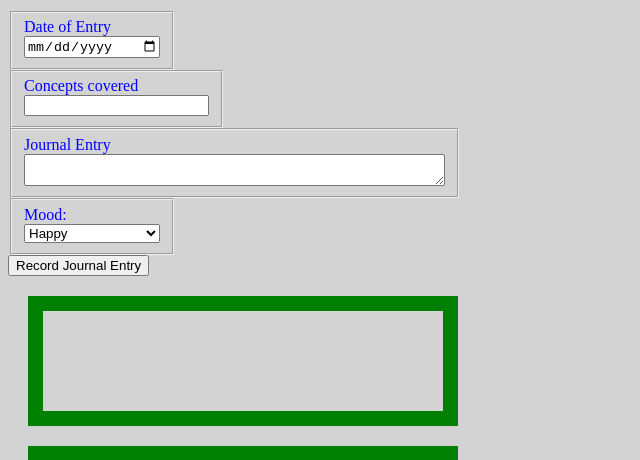
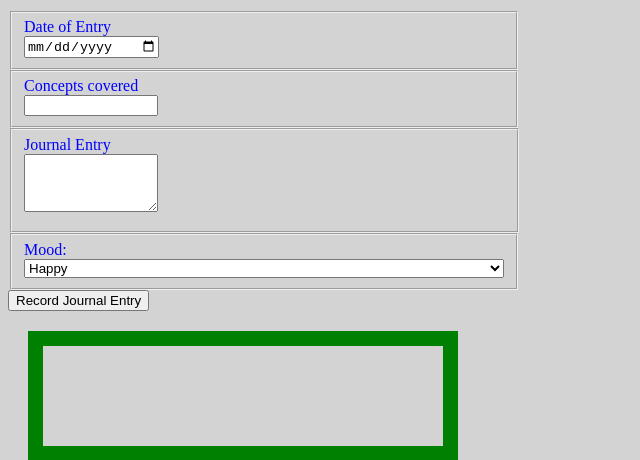
Before and after one commit to Cwelshofer/Daily-Journal, a plain HTML site: page index.html in a window 1280 px wide. Shown: the part 265-725 px from the top of the page, without its empty margins (0-640 px from the left). Drawn offline with Linux system fonts and the light colour scheme.

Commit message:
4th commit

```diff
--- a/index.html
+++ b/index.html
@@ -11,6 +11,7 @@
   <img class="journalLogo" src="./images/journallogo.png" />
   <h1 class="title"> Colin's Daily Journal</h1>
 </header>
+
 <body>
   <main class="main">
     <div class="content--left">
@@ -18,16 +19,18 @@
       <form action="">
         <fieldset class="dateOfEntry">
           <label for="journalDate">Date of Entry</label>
-          <input type="date" name="journalDate" id="journalDate">
+          <input type="date" name="journalDate" id="journalDate" style="
+          width: 130px;">
         </fieldset>
         <fieldset class="concept">
-            <article>
           <label for="journalDate">Concepts covered</label>
-        <input type="text">
+          <input type="text" style="
+          width: 126px;">
         </fieldset>
         <fieldset class="journalEntry">
           <label for="journalDate">Journal Entry</label>
-        <textarea id="journalTextArea" name="journalEntry" rows="4" cols="50">
+          <textarea id="journalTextArea" name="journalEntry" rows="4" cols="50"
+            style="margin: 0px 347px 0px 0px; width: 128px; height: 52px;">
         </textarea>
         </fieldset>
         <fieldset class="moodEntry">
--- a/styles/main.css
+++ b/styles/main.css
@@ -49,25 +49,26 @@ body {
 .journalEntry {
   display: flex;
   flex-direction: column;
-  width: 8.5em;
-  height: 50px;
+  width: 30em;
+  height: 85px;
+
 }
 
 .moodEntry {
   display: flex;
   flex-direction: column;
-  width: 8.5em;
+  width: 30em;
 
 }
 
 .concept {
   display: flex;
   flex-direction: column;
-  width: 8.5em;
+  width: 30em;
 }
 
 .dateOfEntry {
   display: flex;
   flex-direction: column;
-  width: 8.5em;
+  width: 30em;
 }
```
Lines whose indentation alone changed are shown as unchanged.
